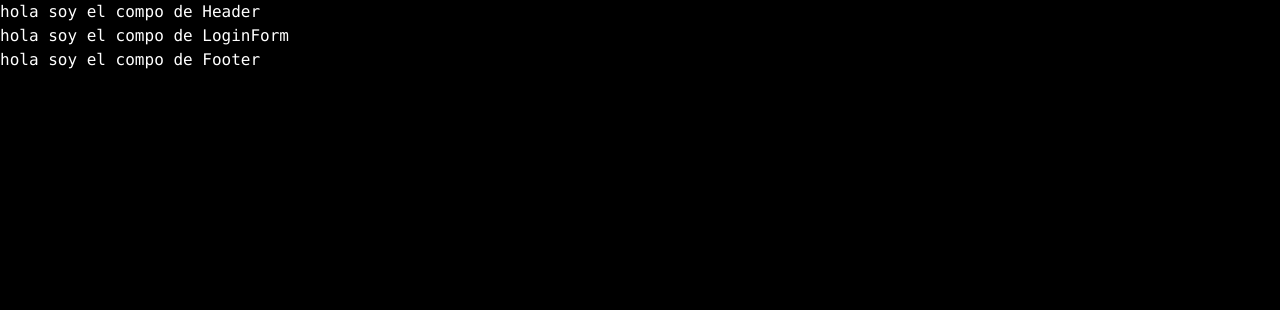
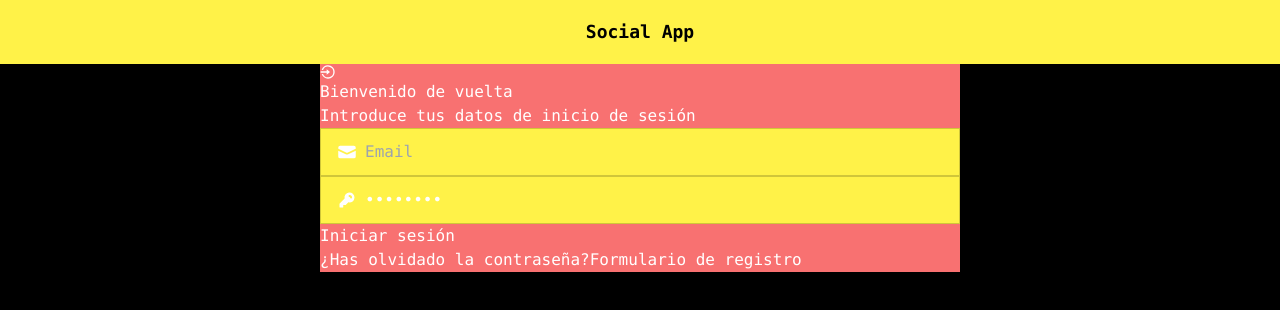
Before and after one commit to b00tc4mp/isdi-parttime-202406, a React (Create React App) app in the folder staff/ventura-rodriguez/social-app/: page /login in a window 1280 px wide. Shown: the top 310 px of the page. Built offline with nearby package versions, Linux system fonts and the light colour scheme.

Commit message:
add header #220

```diff
--- a/staff/ventura-rodriguez/social-app/package.json
+++ b/staff/ventura-rodriguez/social-app/package.json
@@ -11,6 +11,7 @@
     "tailwindcss": "3.4.12"
   },
   "dependencies": {
+    "classnames": "2.5.1",
     "react": "18.3.1",
     "react-dom": "18.3.1",
     "react-router": "6",
--- a/staff/ventura-rodriguez/social-app/src/App.jsx
+++ b/staff/ventura-rodriguez/social-app/src/App.jsx
@@ -1,5 +1,5 @@
 import React from "react";
-import { Landing, Login, SignUp, Page404 } from "./pages";
+import { Landing, Login, SignUp, Page404, Home } from "./pages";
 import { Route, Routes, Navigate } from "react-router-dom";
 
 function App() {
@@ -9,13 +9,11 @@ function App() {
         <Route path="/" element={<Landing />} />
         <Route path="/login" element={<Login />} />
         <Route path="/sign-up" element={<SignUp />} />
+        <Route path="/home" element={<Home />} />
         <Route path="/not-found" element={<Page404 />} />
         <Route path="*" element={<Navigate to="/not-found" />} />
       </Routes>
       {/*
-        - Landing
-        - Login
-        - Registro
         - Home
         - Feed
         - Create content
--- a/staff/ventura-rodriguez/social-app/src/components/Header.jsx
+++ b/staff/ventura-rodriguez/social-app/src/components/Header.jsx
@@ -1,9 +1,104 @@
+import { Link } from "react-router-dom";
+import { IconMenu } from "./icons";
+
 function Header() {
   return (
     <>
-      <header>hola soy el compo de Header</header>
+      <header>
+        <nav className="navbar bg-base-100 text-black">
+          <div className="navbar-start">
+            {!(
+              window.location.pathname === "/sign-up" ||
+              window.location.pathname === "/login"
+            ) && <Aside />}
+          </div>
+          <div className="navbar-center">
+            <Link
+              to="/"
+              target="_self"
+              rel="next"
+              className="btn btn-ghost text-lg hover:bg-transparent"
+            >
+              Social App
+            </Link>
+          </div>
+          <div className="navbar-end">
+            {/* <button className="btn btn-ghost btn-circle">
+              <svg
+                xmlns="http://www.w3.org/2000/svg"
+                className="h-5 w-5"
+                fill="none"
+                viewBox="0 0 24 24"
+                stroke="currentColor"
+              >
+                <path
+                  strokeLinecap="round"
+                  strokeLinejoin="round"
+                  strokeWidth="2"
+                  d="M21 21l-6-6m2-5a7 7 0 11-14 0 7 7 0 0114 0z"
+                />
+              </svg>
+            </button>
+            <button className="btn btn-ghost btn-circle">
+              <div className="indicator">
+                <svg
+                  xmlns="http://www.w3.org/2000/svg"
+                  className="h-5 w-5"
+                  fill="none"
+                  viewBox="0 0 24 24"
+                  stroke="currentColor"
+                >
+                  <path
+                    strokeLinecap="round"
+                    strokeLinejoin="round"
+                    strokeWidth="2"
+                    d="M15 17h5l-1.405-1.405A2.032 2.032 0 0118 14.158V11a6.002 6.002 0 00-4-5.659V5a2 2 0 10-4 0v.341C7.67 6.165 6 8.388 6 11v3.159c0 .538-.214 1.055-.595 1.436L4 17h5m6 0v1a3 3 0 11-6 0v-1m6 0H9"
+                  />
+                </svg>
+                <span className="badge badge-xs badge-primary indicator-item"></span>
+              </div>
+            </button> */}
+          </div>
+        </nav>
+      </header>
     </>
   );
 }
 
 export default Header;
+
+////////////////////////////////////////////////////////////////////////////////////////////////
+//                                    COMPONENTS                                              //
+////////////////////////////////////////////////////////////////////////////////////////////////
+function Aside() {
+  return (
+    <>
+      <div className="drawer">
+        <input id="nav-drawer" type="checkbox" className="drawer-toggle" />
+        <div className="drawer-content">
+          <label
+            htmlFor="nav-drawer"
+            className="drawer-button btn btn-ghost btn-square"
+          >
+            <IconMenu />
+          </label>
+        </div>
+        <div className="drawer-side top-16">
+          <label
+            htmlFor="nav-drawer"
+            aria-label="close sidebar"
+            className="drawer-overlay"
+          ></label>
+          <ul className="menu bg-base-200 text-base-content min-h-full w-80 py-6 !bg-base-100">
+            <li>
+              <a>Sidebar Item 1</a>
+            </li>
+            <li>
+              <a>Sidebar Item 2</a>
+            </li>
+          </ul>
+        </div>
+      </div>
+    </>
+  );
+}
--- a/staff/ventura-rodriguez/social-app/src/components/LoginForm.jsx
+++ b/staff/ventura-rodriguez/social-app/src/components/LoginForm.jsx
@@ -1,7 +1,38 @@
-function LoginForm() {
+import { IconEmail, IconLogin, IconPassword } from "./icons";
+import classNames from "classnames";
+
+function LoginForm({ className }) {
   return (
     <>
-      <form>hola soy el compo de LoginForm</form>
+      <div className={classNames("bg-red-400 max-w-screen-sm", className)}>
+        <form>
+          <div>
+            <IconLogin />
+          </div>
+          <h3>Bienvenido de vuelta</h3>
+          <fieldset>
+            <legend>Introduce tus datos de inicio de sesión</legend>
+            <label className="input input-bordered flex items-center gap-2">
+              <IconEmail />
+              <input type="text" className="grow" placeholder="Email" />
+            </label>
+            <label className="input input-bordered flex items-center gap-2">
+              <IconPassword />
+              <input type="password" className="grow" value="password" />
+            </label>
+          </fieldset>
+          <div id="show-errors">
+            <span></span>
+          </div>
+          <div>
+            <button>Iniciar sesión</button>
+          </div>
+          <div>
+            <button>¿Has olvidado la contraseña?</button>
+            <button>Formulario de registro</button>
+          </div>
+        </form>
+      </div>
     </>
   );
 }
--- /dev/null
+++ b/staff/ventura-rodriguez/social-app/src/components/icons.jsx
@@ -0,0 +1,69 @@
+export function IconMenu(...props) {
+  return (
+    <>
+      <svg
+        xmlns="http://www.w3.org/2000/svg"
+        className="h-5 w-5"
+        fill="none"
+        viewBox="0 0 24 24"
+        stroke="currentColor"
+        {...props}
+      >
+        <path
+          strokeLinecap="round"
+          strokeLinejoin="round"
+          strokeWidth="2"
+          d="M4 6h16M4 12h16M4 18h7"
+        />
+      </svg>
+    </>
+  );
+}
+
+export function IconLogin(props) {
+  return (
+    <svg
+      viewBox="0 0 24 24"
+      fill="currentColor"
+      height="1em"
+      width="1em"
+      {...props}
+    >
+      <path fill="none" d="M0 0h24v24H0z" />
+      <path d="M10 11V8l5 4-5 4v-3H1v-2h9zm-7.542 4h2.124A8.003 8.003 0 0020 12 8 8 0 004.582 9H2.458C3.732 4.943 7.522 2 12 2c5.523 0 10 4.477 10 10s-4.477 10-10 10c-4.478 0-8.268-2.943-9.542-7z" />
+    </svg>
+  );
+}
+
+export function IconEmail(props) {
+  return (
+    <svg
+      xmlns="http://www.w3.org/2000/svg"
+      viewBox="0 0 16 16"
+      fill="currentColor"
+      className="h-5 w-5"
+      {...props}
+    >
+      <path d="M2.5 3A1.5 1.5 0 0 0 1 4.5v.793c.026.009.051.02.076.032L7.674 8.51c.206.1.446.1.652 0l6.598-3.185A.755.755 0 0 1 15 5.293V4.5A1.5 1.5 0 0 0 13.5 3h-11Z" />
+      <path d="M15 6.954 8.978 9.86a2.25 2.25 0 0 1-1.956 0L1 6.954V11.5A1.5 1.5 0 0 0 2.5 13h11a1.5 1.5 0 0 0 1.5-1.5V6.954Z" />
+    </svg>
+  );
+}
+
+export function IconPassword(props) {
+  return (
+    <svg
+      xmlns="http://www.w3.org/2000/svg"
+      viewBox="0 0 16 16"
+      fill="currentColor"
+      className="h-5 w-5"
+      {...props}
+    >
+      <path
+        fillRule="evenodd"
+        d="M14 6a4 4 0 0 1-4.899 3.899l-1.955 1.955a.5.5 0 0 1-.353.146H5v1.5a.5.5 0 0 1-.5.5h-2a.5.5 0 0 1-.5-.5v-2.293a.5.5 0 0 1 .146-.353l3.955-3.955A4 4 0 1 1 14 6Zm-4-2a.75.75 0 0 0 0 1.5.5.5 0 0 1 .5.5.75.75 0 0 0 1.5 0 2 2 0 0 0-2-2Z"
+        clipRule="evenodd"
+      />
+    </svg>
+  );
+}
--- /dev/null
+++ b/staff/ventura-rodriguez/social-app/src/pages/Home.jsx
@@ -0,0 +1,16 @@
+import { Component } from "react";
+import { Footer, Header } from "../components";
+
+class Home extends Component {
+  render() {
+    return (
+      <>
+        <Header />
+        Soy home
+        <Footer />
+      </>
+    );
+  }
+}
+
+export default Home;
--- a/staff/ventura-rodriguez/social-app/src/pages/Login.jsx
+++ b/staff/ventura-rodriguez/social-app/src/pages/Login.jsx
@@ -6,8 +6,8 @@ class Login extends Component {
     return (
       <>
         <Header />
-        <LoginForm />
-        <Footer />
+        <LoginForm className="mx-auto" />
+        {/* <Footer /> */}
       </>
     );
   }
--- a/staff/ventura-rodriguez/social-app/src/pages/SignUp.jsx
+++ b/staff/ventura-rodriguez/social-app/src/pages/SignUp.jsx
@@ -1,8 +1,13 @@
 import { Component } from "react";
+import { Header } from "../components";
 
 class SignUp extends Component {
   render() {
-    return <>Soy el signup</>;
+    return (
+      <>
+        <Header />
+      </>
+    );
   }
 }
 
--- a/staff/ventura-rodriguez/social-app/src/pages/index.jsx
+++ b/staff/ventura-rodriguez/social-app/src/pages/index.jsx
@@ -1,8 +1,10 @@
+import _Home from "./Home.jsx";
 import _Landing from "./Landing.jsx";
 import _Login from "./Login.jsx";
 import _Page404 from "./Page404.jsx";
 import _SignUp from "./SignUp.jsx";
 
+export const Home = _Home;
 export const Landing = _Landing;
 export const Login = _Login;
 export const Page404 = _Page404;
```
